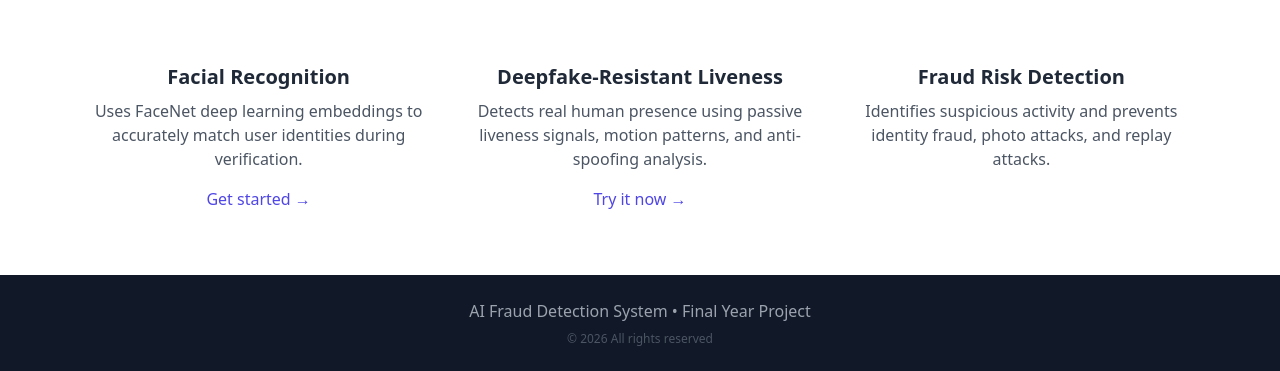
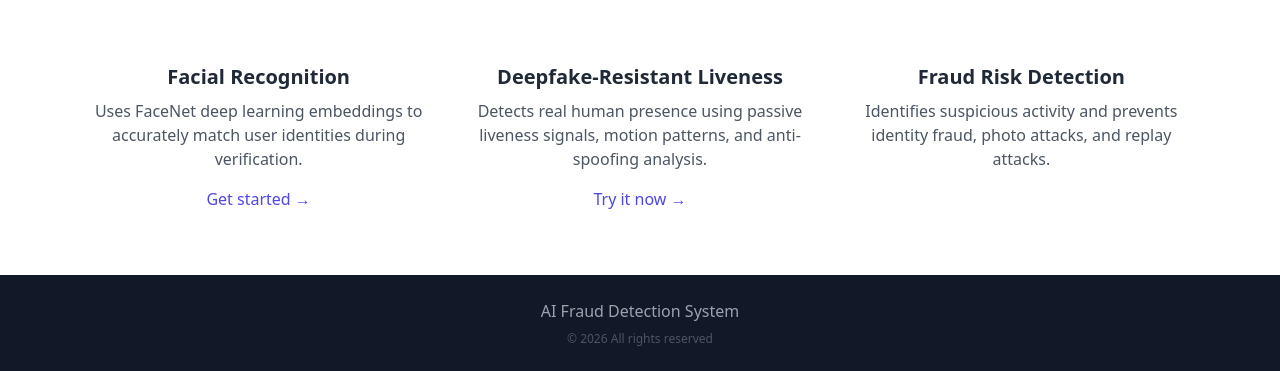
Before and after one commit to mustaphadaniel05-create/fraud-detection-system, a Flask app: page / in a window 1280 px wide. Shown: the part 429-800 px from the top of the page. Run offline with Flask 3, Linux system fonts and the light colour scheme; some libraries are stand-ins or nearby versions.

Commit message:
Remove .Final year project

```diff
--- a/app/templates/index.html
+++ b/app/templates/index.html
@@ -207,7 +207,7 @@ photo attacks, and replay attacks.
 <!-- Footer - NO LINKS (just copyright) -->
 <footer class="bg-gray-900 dark:bg-gray-950 text-gray-400 text-center py-6">
     <div class="max-w-6xl mx-auto px-6">
-        <p class="mb-2">AI Fraud Detection System • Final Year Project</p>
+        <p class="mb-2">AI Fraud Detection System</p>
         <p class="text-xs text-gray-600 dark:text-gray-500">© 2026 All rights reserved</p>
     </div>
 </footer>
```
